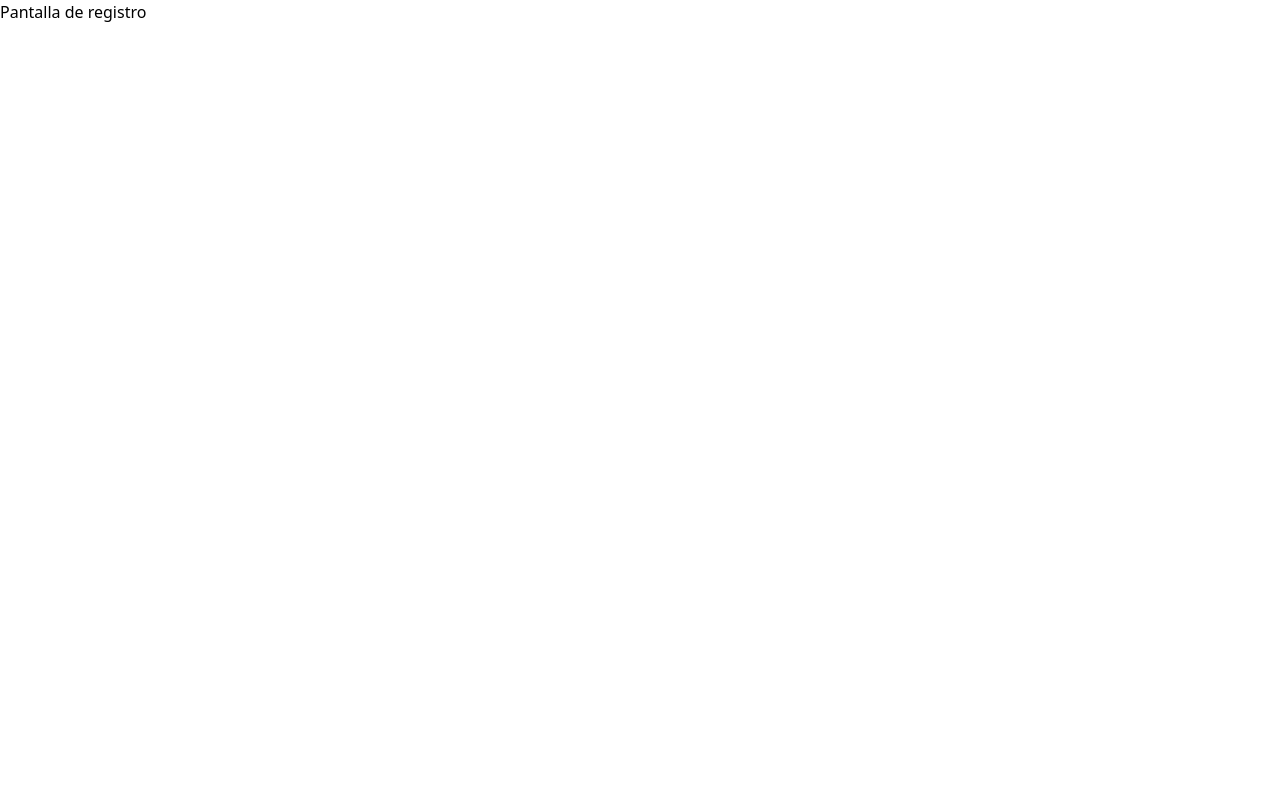
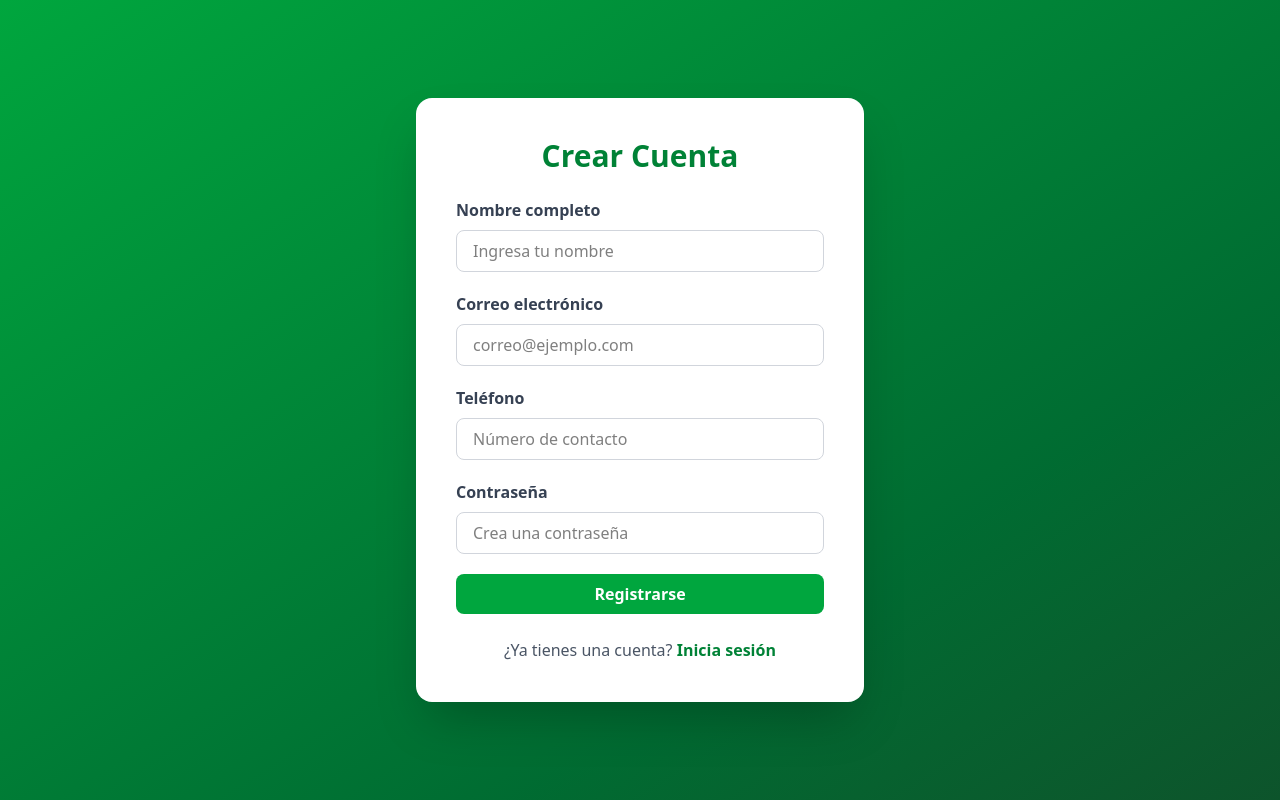
Before and after one commit to bypipe27/SISTEMA-DE-GESTION-DE-ESCENARIOS-DEPORTIVOS-EN-LA-CIUDAD-DE-TULUA, a React app in the folder frontend/: page /register in a window 1280 px wide. Built offline with nearby package versions, Linux system fonts and the light colour scheme; the HTML template or start-up script is replaced by a standard one.

Commit message:
registro - page

```diff
--- a/frontend/package.json
+++ b/frontend/package.json
@@ -14,8 +14,10 @@
   },
   "dependencies": {
     "@tailwindcss/vite": "^4.1.14",
+    "framer-motion": "^12.23.22",
     "react": "^19.2.0",
     "react-dom": "^19.2.0",
+    "react-icons": "^5.5.0",
     "react-router-dom": "^7.9.3",
     "tailwindcss": "^4.1.14"
   }
--- a/frontend/src/pages/HomePage.jsx
+++ b/frontend/src/pages/HomePage.jsx
@@ -1,28 +1,76 @@
 import React from "react";
 import { Link } from "react-router-dom";
-import Button from "../components/Button";
+import { motion } from "framer-motion";
+import { FaFutbol } from "react-icons/fa";
 
 function HomePage() {
   return (
-    <div className="min-h-screen flex flex-col justify-center items-center bg-gradient-to-br from-green-600 to-green-900 text-white">
-      <h1 className="text-4xl font-bold mb-4 text-center">
-        ⚽ Bienvenido al Sistema de Gestión de Canchas
-      </h1>
-      <p className="text-lg text-center max-w-xl mb-10 opacity-90">
-        Administra, reserva y lleva el control de tus escenarios deportivos de forma rápida y ordenada.
-      </p>
+    <div className="min-h-screen bg-gradient-to-br from-green-600 to-green-900 text-white flex flex-col">
+      {/* Barra de navegación */}
+      <nav className="w-full py-4 px-10 flex justify-between items-center bg-green-900/80 backdrop-blur-md fixed top-0 z-50 shadow-lg text-white">
+        <h1 className="text-2xl font-bold flex items-center gap-2">
+          <FaFutbol className="text-green-300 text-3xl animate-pulse" />
+          <span>SISTEMA DE GESTION DE ESCENARIOS DEPORTIVOS </span>
+        </h1>
 
-      <div className="flex gap-6">
-        <Link to="/login">
-          <Button color="white">Iniciar Sesión</Button>
-        </Link>
+        <div className="space-x-6 text-lg">
+          <Link to="/" className="hover:text-green-300 transition">Inicio</Link>
+          <Link to="/login" className="hover:text-green-300 transition">Registro para cancha</Link>
+        </div>
+      </nav>
 
-        <Link to="/register">
-          <Button color="green">Registrarse</Button>
-        </Link>
+      {/* Sección principal */}
+      <div className="flex-grow flex flex-col items-center justify-center text-center mt-20">
+        {/* Balón con animación 3D */}
+        <motion.div
+          className="text-8xl mb-6"
+          animate={{ rotate: 360 }}
+          transition={{ repeat: Infinity, duration: 8, ease: "linear" }}
+        >
+          <FaFutbol className="drop-shadow-lg" />
+        </motion.div>
+
+        <motion.h1
+          className="text-4xl font-bold mb-4"
+          initial={{ opacity: 0, y: -30 }}
+          animate={{ opacity: 1, y: 0 }}
+          transition={{ duration: 1 }}
+        >
+           Bienvenido al Sistema de Gestión de Canchas
+        </motion.h1>
+
+        <motion.p
+          className="text-lg max-w-xl mb-10 opacity-90"
+          initial={{ opacity: 0 }}
+          animate={{ opacity: 1 }}
+          transition={{ delay: 0.5, duration: 1 }}
+        >
+          Registra tu cuenta para reservar ya mismo tu cancha favorita y disfruta del deporte.
+        </motion.p>
+
+        {/* Botones de acción (aparecen al hacer scroll o esperar animación) */}
+        <motion.div
+          className="flex gap-6"
+          initial={{ opacity: 0, y: 50 }}
+          whileInView={{ opacity: 1, y: 0 }}
+          transition={{ delay: 0.5, duration: 1 }}
+        >
+          <Link to="/login">
+            <button className="bg-white text-green-700 font-semibold px-6 py-3 rounded-full shadow-lg hover:bg-green-100 transition">
+              Iniciar Sesión
+            </button>
+          </Link>
+
+          <Link to="/register">
+            <button className="bg-green-700 text-white font-semibold px-6 py-3 rounded-full shadow-lg hover:bg-green-800 transition">
+              Crear Cuenta
+            </button>
+          </Link>
+        </motion.div>
       </div>
 
-      <footer className="mt-20 text-sm text-gray-200">
+      {/* Footer */}
+      <footer className="text-center py-6 text-gray-200 text-sm bg-green-800/30 backdrop-blur-sm">
         © 2025 Sistema de Gestión de Canchas — Proyecto académico
       </footer>
     </div>
--- a/frontend/src/pages/RegisterPage.jsx
+++ b/frontend/src/pages/RegisterPage.jsx
@@ -1,7 +1,110 @@
-import React from "react";
+import React, { useState } from "react";
 
 function RegisterPage() {
-  return <h2>Pantalla de registro</h2>;
+  const [formData, setFormData] = useState({
+    nombre: "",
+    email: "",
+    telefono: "",
+    contrasena: "",
+  });
+
+  const handleChange = (e) => {
+    setFormData({ ...formData, [e.target.name]: e.target.value });
+  };
+
+  const handleSubmit = (e) => {
+    e.preventDefault();
+    console.log("Datos enviados:", formData);
+    // Aquí luego haremos el fetch hacia el backend
+  };
+
+  return (
+    <div className="min-h-screen flex items-center justify-center bg-gradient-to-br from-green-600 to-green-900">
+      <div className="bg-white rounded-2xl shadow-2xl p-10 w-full max-w-md">
+        <h2 className="text-3xl font-bold text-center text-green-700 mb-6">
+          Crear Cuenta
+        </h2>
+
+        <form onSubmit={handleSubmit} className="space-y-5">
+          <div>
+            <label className="block text-gray-700 font-semibold mb-2">
+              Nombre completo
+            </label>
+            <input
+              type="text"
+              name="nombre"
+              value={formData.nombre}
+              onChange={handleChange}
+              placeholder="Ingresa tu nombre"
+              className="w-full px-4 py-2 border border-gray-300 rounded-lg focus:outline-none focus:ring-2 focus:ring-green-500"
+              required
+            />
+          </div>
+
+          <div>
+            <label className="block text-gray-700 font-semibold mb-2">
+              Correo electrónico
+            </label>
+            <input
+              type="email"
+              name="email"
+              value={formData.email}
+              onChange={handleChange}
+              placeholder="correo@ejemplo.com"
+              className="w-full px-4 py-2 border border-gray-300 rounded-lg focus:outline-none focus:ring-2 focus:ring-green-500"
+              required
+            />
+          </div>
+
+          <div>
+            <label className="block text-gray-700 font-semibold mb-2">
+              Teléfono
+            </label>
+            <input
+              type="tel"
+              name="telefono"
+              value={formData.telefono}
+              onChange={handleChange}
+              placeholder="Número de contacto"
+              className="w-full px-4 py-2 border border-gray-300 rounded-lg focus:outline-none focus:ring-2 focus:ring-green-500"
+            />
+          </div>
+
+          <div>
+            <label className="block text-gray-700 font-semibold mb-2">
+              Contraseña
+            </label>
+            <input
+              type="password"
+              name="contrasena"
+              value={formData.contrasena}
+              onChange={handleChange}
+              placeholder="Crea una contraseña"
+              className="w-full px-4 py-2 border border-gray-300 rounded-lg focus:outline-none focus:ring-2 focus:ring-green-500"
+              required
+            />
+          </div>
+
+          <button
+            type="submit"
+            className="w-full bg-green-600 text-white font-bold py-2 rounded-lg hover:bg-green-700 transition-all"
+          >
+            Registrarse
+          </button>
+        </form>
+
+        <p className="text-center text-gray-600 mt-6">
+          ¿Ya tienes una cuenta?{" "}
+          <a
+            href="/login"
+            className="text-green-700 font-semibold hover:underline"
+          >
+            Inicia sesión
+          </a>
+        </p>
+      </div>
+    </div>
+  );
 }
 
 export default RegisterPage;
```
Also changed, not shown: 1 other file (tests, documents, lock files or other folders).
